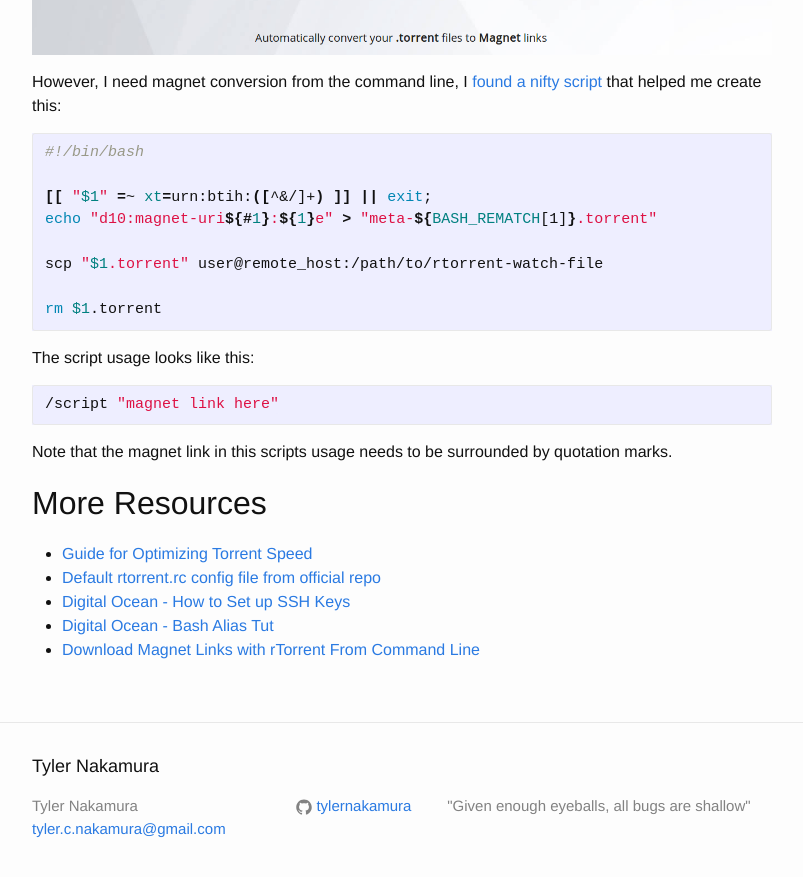
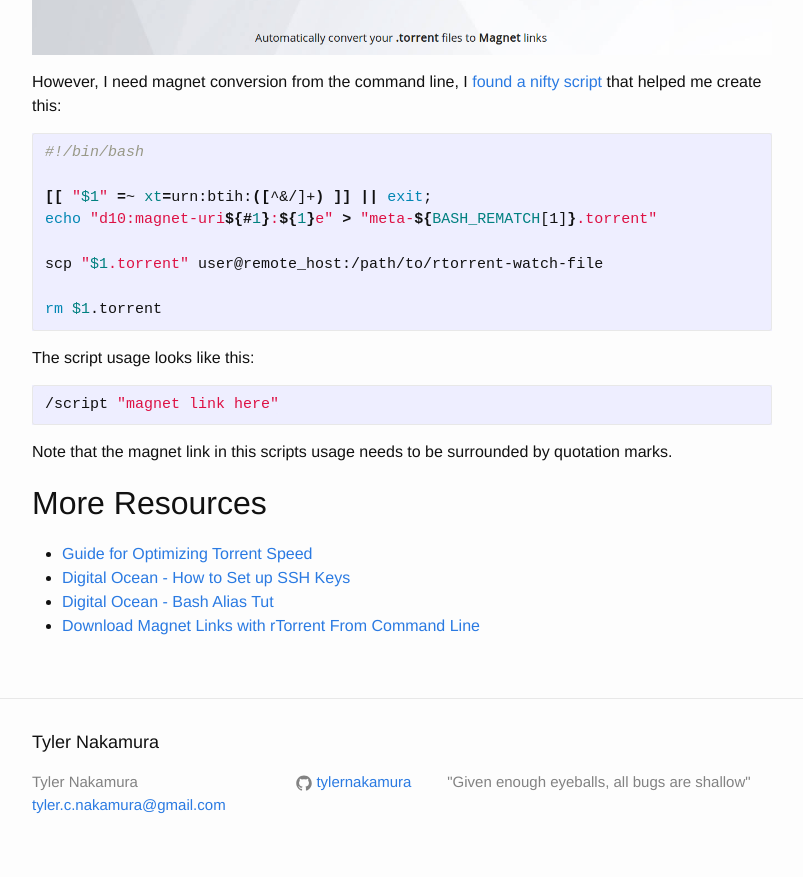
Before and after one commit to ahlim0m/tylernakamura.github.io, a Jekyll site: the page built from _posts/2016-05-03-configuring-my-seedbox.markdown, in a window 1280 px wide and 900 px high, scrolled down 2180 px. Shown: the top 877 px of the window, without its empty margins (238-1041 px from the left). Built offline with Jekyll 4.4.1, drawn with Linux system fonts in a browser that asks for light colours.

Commit message:
remove resource

```diff
--- a/_posts/2016-05-03-configuring-my-seedbox.markdown
+++ b/_posts/2016-05-03-configuring-my-seedbox.markdown
@@ -87,7 +87,6 @@ Note that the magnet link in this scripts usage needs to be surrounded by quotat
 
 ## More Resources
 - [Guide for Optimizing Torrent Speed](https://torrentfreak.com/optimize-your-bittorrent-download-speed/)
-- [Default rtorrent.rc config file from official repo](https://raw.githubusercontent.com/rakshasa/rtorrent/master/doc/rtorrent.rc)
 - [Digital Ocean - How to Set up SSH Keys](https://www.digitalocean.com/community/tutorials/how-to-set-up-ssh-keys--2)
 - [Digital Ocean - Bash Alias Tut](https://www.digitalocean.com/community/tutorials/an-introduction-to-useful-bash-aliases-and-functions)
 - [Download Magnet Links with rTorrent From Command Line](http://snarvaez.com.ar/libertad/index.php/2013/05/10/download-magnet-links-with-rtorrent-from-command-line/)
```
